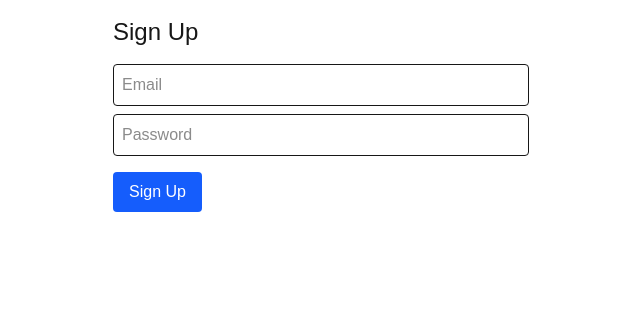
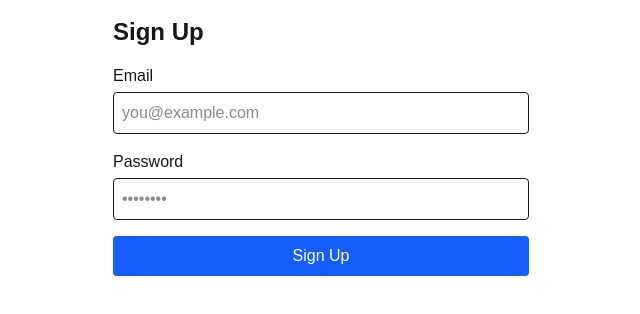
Before and after one commit to brysonmccleary/CoveCRM, a Next.js app: page /auth/signup in a window 1280 px wide. Shown: the top 314 px of the page, without its empty margins (319-959 px from the left). Built offline with nearby package versions, Linux system fonts and the light colour scheme.

Commit message:
fix: ensure Sign Up form onSubmit and submit button

```diff
--- a/pages/auth/signup.tsx
+++ b/pages/auth/signup.tsx
@@ -1,3 +1,4 @@
+// pages/auth/signup.tsx
 import React from "react";
 import { useForm } from "react-hook-form";
 import axios from "axios";
@@ -10,25 +11,48 @@ interface SignUpForm {
 export default function SignUp() {
   const { register, handleSubmit } = useForm<SignUpForm>();
   const onSubmit = async (data: SignUpForm) => {
+    try {
       await axios.post("/api/auth/signup", data);
       alert("✅ Registered—please sign in.");
+      window.location.href = "/auth/signin";
+    } catch (err: any) {
+      alert("❌ Signup failed: " + (err.response?.data?.error || err.message));
+    }
   };
 
   return (
-    <form onSubmit={handleSubmit(onSubmit)} className="max-w-md mx-auto p-4">
-      <h1 className="text-2xl mb-4">Sign Up</h1>
+    <form
+      onSubmit={handleSubmit(onSubmit)}
+      className="max-w-md mx-auto p-4 space-y-4"
+    >
+      <h1 className="text-2xl font-bold">Sign Up</h1>
+
+      <div>
+        <label className="block mb-1">Email</label>
         <input
-        {...register("email")}
-        placeholder="Email"
-        className="w-full mb-2 p-2 border rounded"
+          {...register("email", { required: true })}
+          type="email"
+          placeholder="you@example.com"
+          className="w-full p-2 border rounded"
+          required
         />
+      </div>
+
+      <div>
+        <label className="block mb-1">Password</label>
         <input
-        {...register("password")}
+          {...register("password", { required: true })}
           type="password"
-        placeholder="Password"
-        className="w-full mb-4 p-2 border rounded"
+          placeholder="••••••••"
+          className="w-full p-2 border rounded"
+          required
         />
-      <button type="submit" className="px-4 py-2 bg-blue-600 text-white rounded">
+      </div>
+
+      <button
+        type="submit"
+        className="w-full bg-blue-600 text-white py-2 rounded hover:bg-blue-700 transition"
+      >
         Sign Up
       </button>
     </form>
```
Lines whose indentation alone changed are shown as unchanged.
